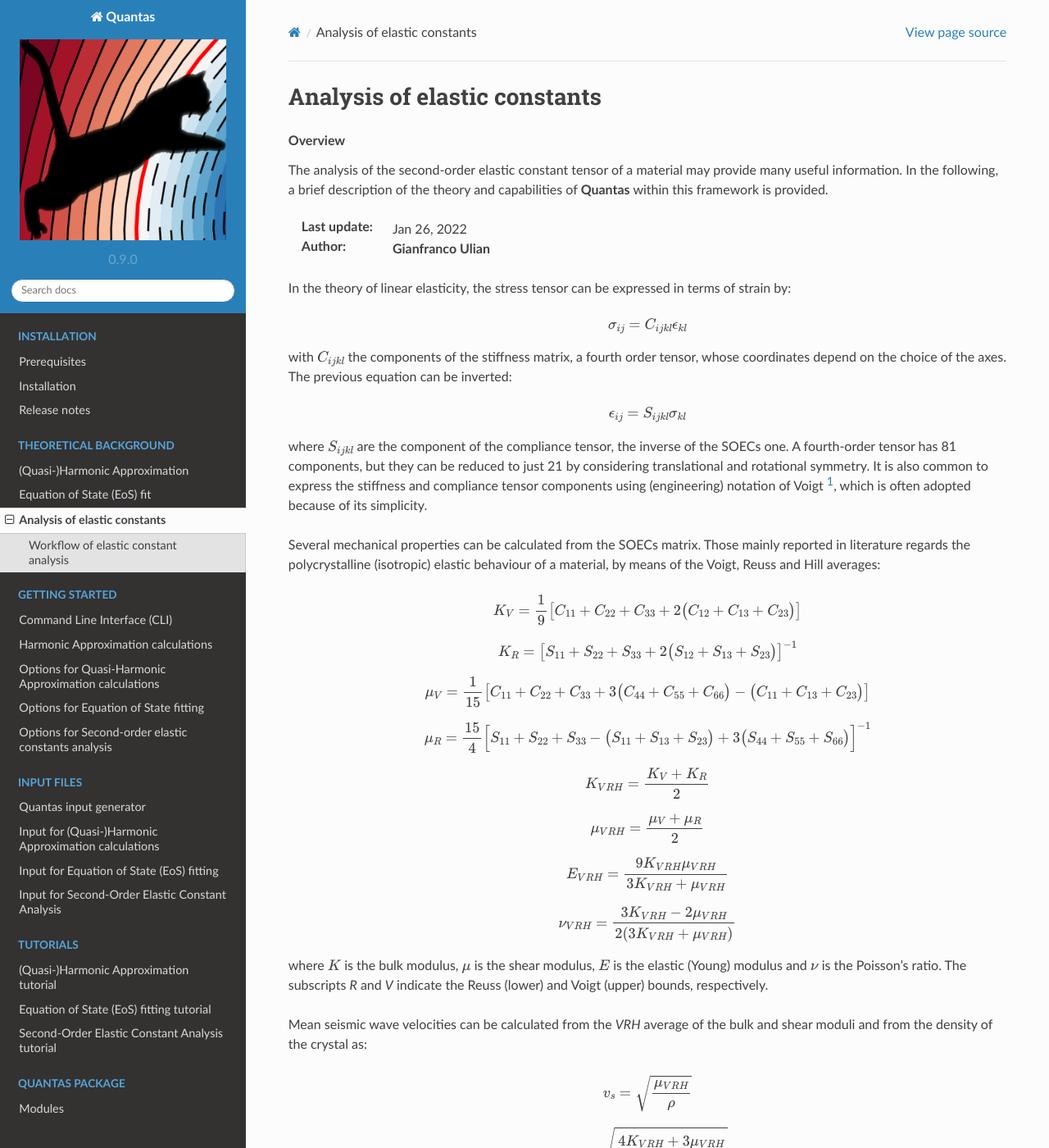
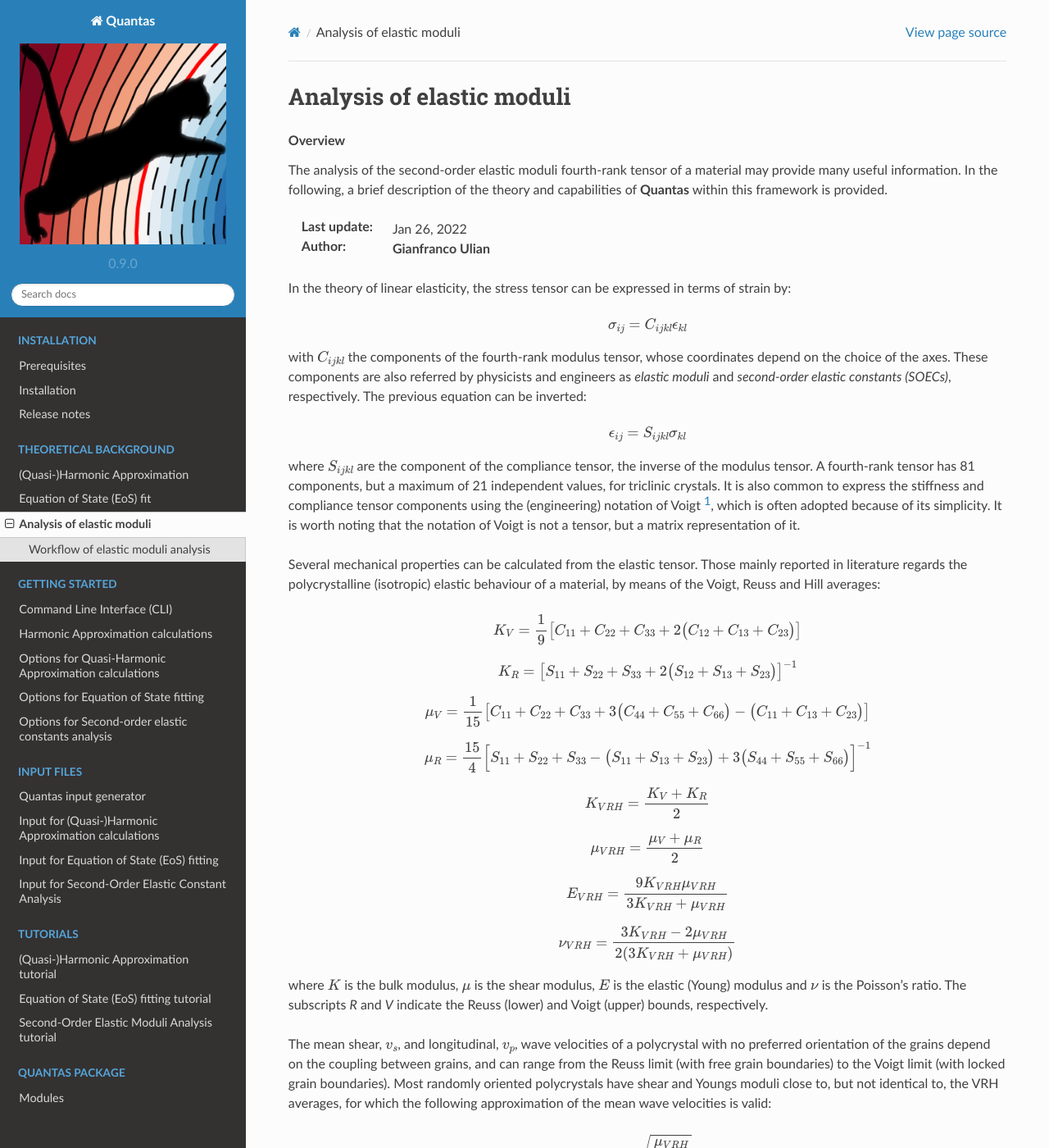
Before and after one commit to gfulian/quantas, a Sphinx documentation site: the page built from docs/source/background/background_soec.rst, in a window 1280 px wide and 1400 px high. Shown: the whole window at 82% size. Built offline with Sphinx 7.4.7 and the Read the Docs theme 2.0.0, drawn with Linux system fonts in a browser that asks for light colours; some of the changed text lies outside the part shown.

Commit message:
Updated documentation
Corrected a wrong derivative in QHA background;
Modified the terminology and text in the second-order elastic moduli analysis background and tutorial.

```diff
--- a/docs/source/background/background_qha.rst
+++ b/docs/source/background/background_qha.rst
@@ -70,7 +70,7 @@ coordinates:
 
 .. math::
 
-    H_{ij} = \frac{1}{2} \bigg[ \frac{\partial E(\boldsymbol{x})}{\partial u_i
+    H_{ij} = \frac{1}{2} \bigg[ \frac{\partial^2 E(\boldsymbol{x})}{\partial u_i
              \partial u_j} \bigg]_0
 
 
@@ -94,7 +94,7 @@ equilibrium position :math:`x_i^*`, :math:`x_j^*`:
 .. math::
 
     \sum_G H_{ij}^{0G} = \bigg[
-                            \frac{\partial E(\boldsymbol{x})}
+                            \frac{\partial^2 E(\boldsymbol{x})}
                             {\partial u_i^0\partial u_j^G}
                             \bigg]_0
 
--- a/docs/source/background/background_soec.rst
+++ b/docs/source/background/background_soec.rst
@@ -1,15 +1,15 @@
 .. _background_soec:
 
-=============================
-Analysis of elastic constants
-=============================
+==========================
+Analysis of elastic moduli
+==========================
 
 .. topic:: Overview
 
-    The analysis of the second-order elastic constant tensor of a material may
-    provide many useful information. In the following, a brief description of
-    the theory and capabilities of **Quantas** within this framework is
-    provided.
+    The analysis of the second-order elastic moduli fourth-rank tensor of a
+    material may provide many useful information. In the following, a brief
+    description of the theory and capabilities of **Quantas** within this
+    framework is provided.
 
     :Last update: |today|
     :Author: **Gianfranco Ulian**
@@ -22,22 +22,25 @@ terms of strain by:
 
    \sigma_{ij} = C_{ijkl} \epsilon_{kl}
 
-with :math:`C_{ijkl}` the components of the stiffness matrix, a fourth order
-tensor, whose coordinates depend on the choice of the axes. The previous
-equation can be inverted:
+with :math:`C_{ijkl}` the components of the fourth-rank modulus tensor,
+whose coordinates depend on the choice of the axes. These components are also
+referred by physicists and engineers as *elastic moduli* and *second-order
+elastic constants (SOECs)*, respectively. The previous equation can be
+inverted:
 
 .. math::
 
    \epsilon_{ij} = S_{ijkl} \sigma_{kl}
 
-where :math:`S_{ijkl}` are the component of the compliance tensor, the inverse
-of the SOECs one. A fourth-order tensor has 81 components, but they can be
-reduced to just 21 by considering translational and rotational symmetry. It is
-also common to express the stiffness and compliance tensor components using
-(engineering) notation of Voigt [1]_, which is often adopted because of its
-simplicity.
+where :math:`S_{ijkl}` are the component of the compliance tensor, the
+inverse of the modulus tensor. A fourth-rank tensor has 81 components, but a
+maximum of 21 independent values, for triclinic crystals. It is also common to
+express the stiffness and compliance tensor components using the (engineering)
+notation of Voigt [1]_, which is often adopted because of its simplicity. It
+is worth noting that the notation of Voigt is not a tensor, but a matrix
+representation of it.
 
-Several mechanical properties can be calculated from the SOECs matrix. Those
+Several mechanical properties can be calculated from the elastic tensor. Those
 mainly reported in literature regards the polycrystalline (isotropic) elastic
 behaviour of a material, by means of the Voigt, Reuss and Hill averages:
 
@@ -78,11 +81,17 @@ behaviour of a material, by means of the Voigt, Reuss and Hill averages:
    \nu_{VRH} = \frac{3 K_{VRH} - 2\mu_{VRH}}{2(3K_{VRH} + \mu_{VRH})}
 
 where :math:`K` is the bulk modulus, :math:`\mu` is the shear modulus,
-:math:`E` is the elastic (Young) modulus and :math:`\nu` is the Poisson's ratio.
-The subscripts *R* and *V* indicate the Reuss (lower) and Voigt (upper) bounds, respectively.
+:math:`E` is the elastic (Young) modulus and :math:`\nu` is the Poisson's
+ratio. The subscripts *R* and *V* indicate the Reuss (lower) and Voigt (upper)
+bounds, respectively.
 
-Mean seismic wave velocities can be calculated from the *VRH* average of the bulk and shear
-moduli and from the density of the crystal as:
+The mean shear,  :math:`v_s`, and longitudinal, :math:`v_p`, wave velocities
+of a polycrystal with no preferred orientation of the grains depend on the
+coupling between grains, and can range from the Reuss limit (with free grain
+boundaries) to the Voigt limit (with locked grain boundaries). Most randomly
+oriented polycrystals have shear and Youngs moduli close to, but not identical
+to, the VRH averages, for which the following approximation of the mean wave
+velocities is valid:
 
 .. math::
 
@@ -92,11 +101,16 @@ moduli and from the density of the crystal as:
 
   v_p = \sqrt{\frac{4 K_{VRH} + 3\mu_{VRH}}{3\rho}}
 
-The calculation of the six eigenvalues of the second-order elastic constants
-matrix allows to define the mechanical stability of the solid: if any of
+The calculation of the six eigenvalues of the second-order elastic tensor
+allows to define the mechanical stability of the solid: if any of
 the eigenvalues is negative, the system is unstable. [2]_
 
-If the system is mechanically stable, the spatial variation of the cited properties (Young's, bulk and shear moduli, Poisson's ratio and seismic wave velocities) can be calculated. Young's modulus, :math:`E` and linear compressibility, :math:`\beta = 1 / K` are obtained by considering a single unit vector :math:`\vec{a}`, which can be parametrized in spherical coordinates by considering two angles, :math:`0 \leq \theta \leq \pi` and
+If the system is mechanically stable, the spatial variation of the cited
+properties (Young's, bulk and shear moduli, Poisson's ratio and seismic wave
+velocities) can be calculated. Young's modulus, :math:`E` and linear
+compressibility, :math:`\beta = 1 / K` are obtained by considering a single
+unit vector :math:`\vec{a}`, which can be parametrized in spherical
+coordinates by considering two angles, :math:`0 \leq \theta \leq \pi` and
 :math:`0 \leq \phi \leq 2\pi`:
 
 .. math::
@@ -107,10 +121,13 @@ If the system is mechanically stable, the spatial variation of the cited propert
   \cos(\theta)
   \end{bmatrix}
 
-The shear modulus, :math:`\mu` and the Poisson's ratio, :math:`\nu` depends on two unit
-vectors, :math:`\vec{a}` (stress direction) and :math:`\vec{b}` (measurement direction). In this case, according to literature, [3]_ :math:`,` [4]_ three angles are required, with :math:`\theta` and :math:`\phi` the same as above and the third angle
-:math:`0 \leq \chi \leq 2\pi`. This leads to the parametrization of the :math:`\vec{b}`
-vector as :
+The shear modulus, :math:`\mu` and the Poisson's ratio, :math:`\nu` depends
+on two unit vectors, :math:`\vec{a}` (stress direction) and :math:`\vec{b}`
+(measurement direction). In this case, according to literature,
+[3]_ :math:`,` [4]_ three angles are required, with :math:`\theta` and
+:math:`\phi` the same as above and the third angle
+:math:`0 \leq \chi \leq 2\pi`. This leads to the parametrization of the
+:math:`\vec{b}` vector as :
 
 .. math::
 
@@ -121,11 +138,11 @@ vector as :
   \end{bmatrix}
 
 
-Workflow of elastic constant analysis
-=====================================
+Workflow of elastic moduli analysis
+===================================
 
 The following picture briefly shows the workflow followed by Quantas for calculating the
-elastic properties of any input SOEC matrix.
+elastic properties from any input SOEC matrix.
 
 .. image:: ../_static/workflow_soec.png
    :align: center
--- a/docs/source/index.rst
+++ b/docs/source/index.rst
@@ -20,7 +20,7 @@ Features
 
 - Calculation of the equation of state (EoS) from experimental data
 
-- Analysis of the second-orderelastic constants
+- Analysis of the second-order elastic moduli
 
 - Being written in Python 3, Quantas is completely **cross-platform**!
 
```
Also changed, not shown: other parts of docs/source/index.rst (+1 -1 lines), docs/source/tutorials/soec_tutorial.rst (+9 -7 lines).
